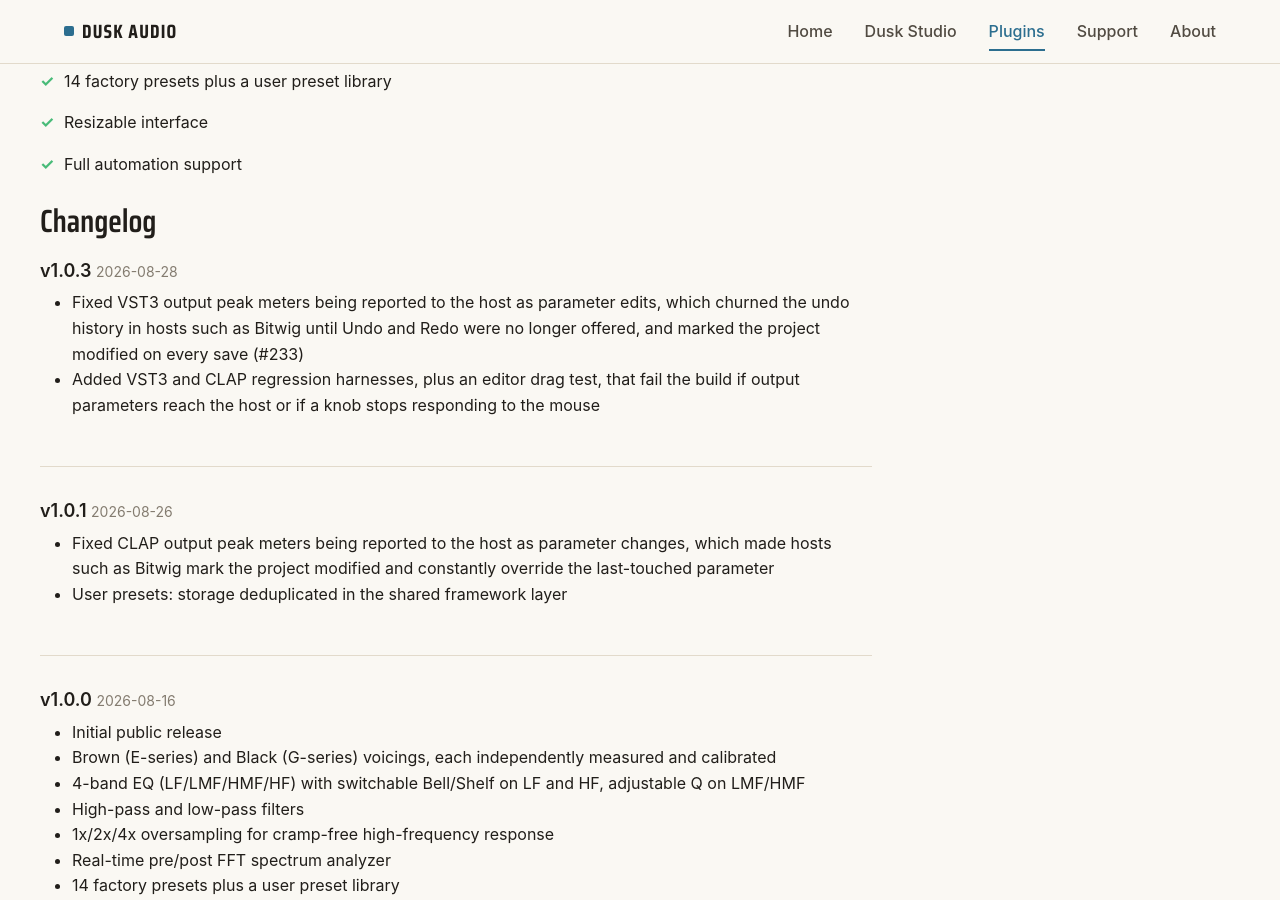
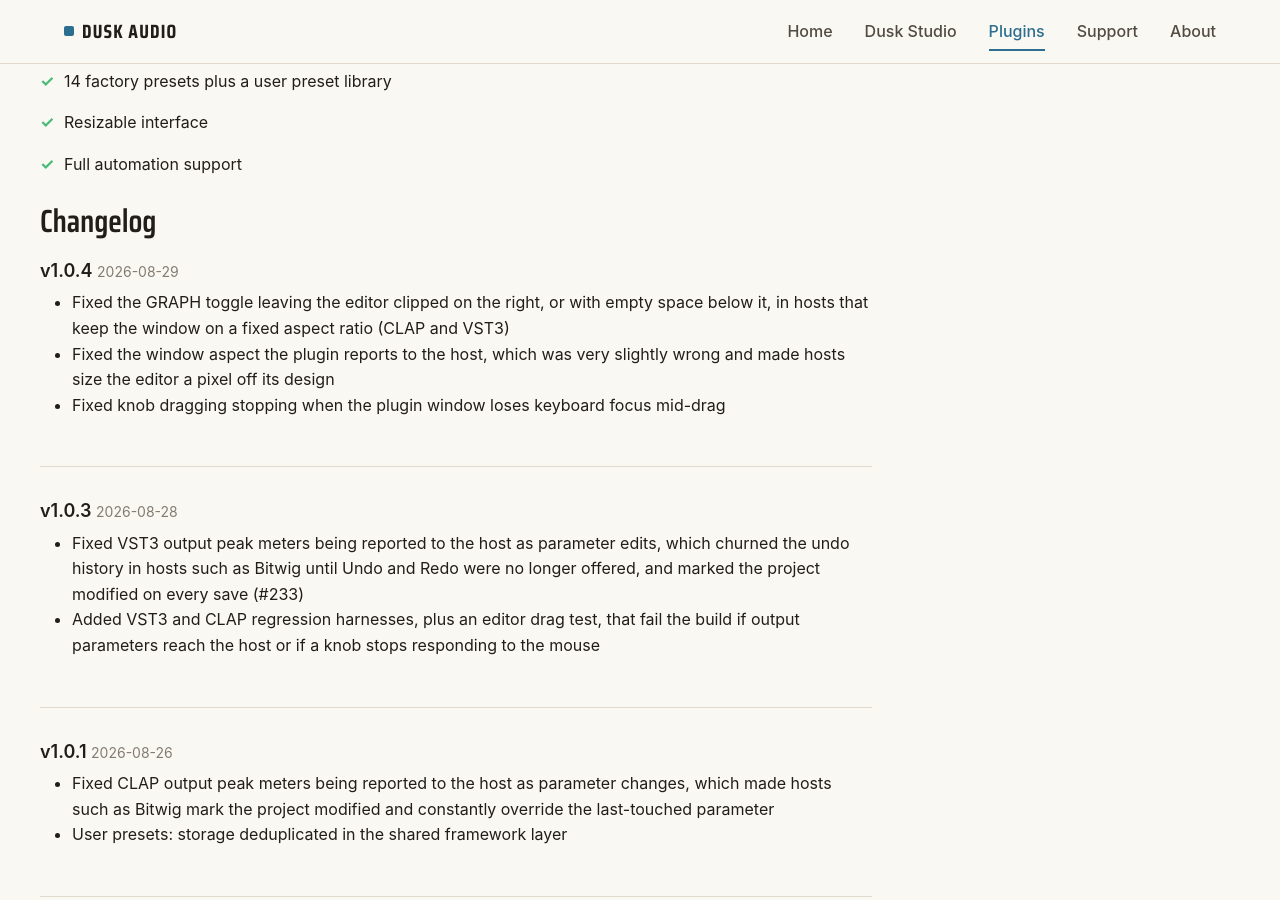
Before and after one commit to dusk-audio/dusk-audio.github.io, a Jekyll site: the page built from _plugins/4k-eq-2.md, in a window 1280 px wide and 900 px high, scrolled down 1825 px. Built offline with Jekyll 4.4.1, drawn with Linux system fonts in a browser that asks for light colours; some of the changed text lies outside the part shown.

Commit message:
Update 4K EQ 2 to v1.0.4

```diff
--- a/_data/plugins.yml
+++ b/_data/plugins.yml
@@ -19,7 +19,7 @@
     AU, VST3, CLAP and LV2.
   status: released
   featured: true
-  version: "1.0.3"
+  version: "1.0.4"
   released: "2026-08-16"
 - name: Multi-Comp
   slug: multi-comp
--- a/_plugins/4k-eq-2.md
+++ b/_plugins/4k-eq-2.md
@@ -4,7 +4,7 @@
 slug: 4k-eq-2
 tagline: Calibrated British Console EQ with Brown and Black Voicings
 description: A ground-up rebuild of the 4K EQ, with the equalizer and high-pass/low-pass filters of a classic British E-series channel strip measured band by band. Brown and Black are separate voicings rather than cosmetic themes, each with its own measured frequency, gain, Q, shelf, filter, interaction, nonlinearity and overload behavior. Free AU, VST3, CLAP, and LV2 plugin for Linux, Windows, and macOS.
-version: "1.0.3"
+version: "1.0.4"
 screenshot: /assets/images/plugins/4k-eq-2-screenshot.png
 
 features:
@@ -34,6 +34,12 @@
   - "Sample rates: 44.1 kHz to 192 kHz"
 
 changelog:
+  - version: "1.0.4"
+    date: "2026-08-29"
+    changes:
+      - "Fixed the GRAPH toggle leaving the editor clipped on the right, or with empty space below it, in hosts that keep the window on a fixed aspect ratio (CLAP and VST3)"
+      - "Fixed the window aspect the plugin reports to the host, which was very slightly wrong and made hosts size the editor a pixel off its design"
+      - "Fixed knob dragging stopping when the plugin window loses keyboard focus mid-drag"
   - version: "1.0.3"
     date: "2026-08-28"
     changes:
```
Also changed, not shown: 1 other file.
